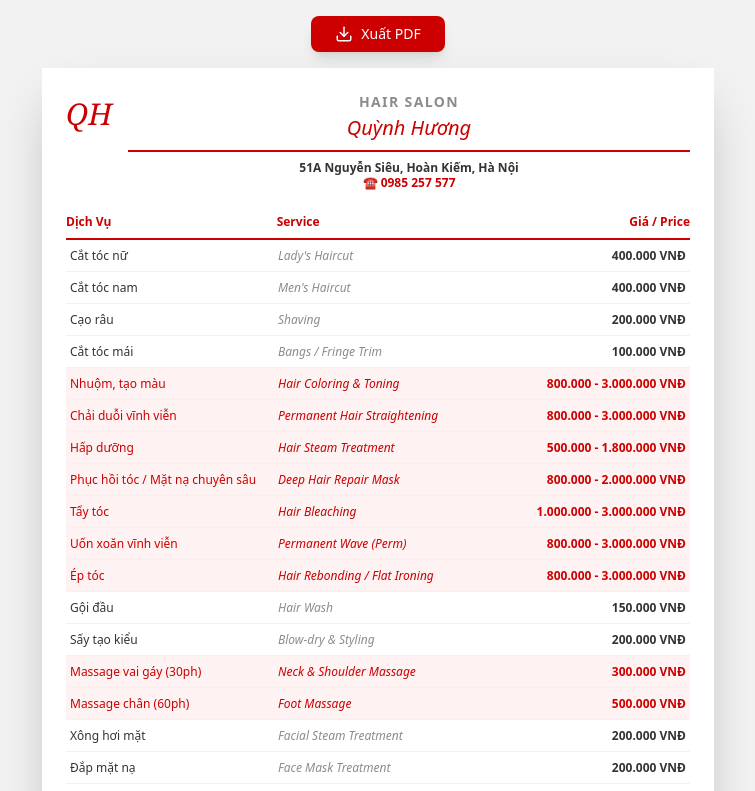
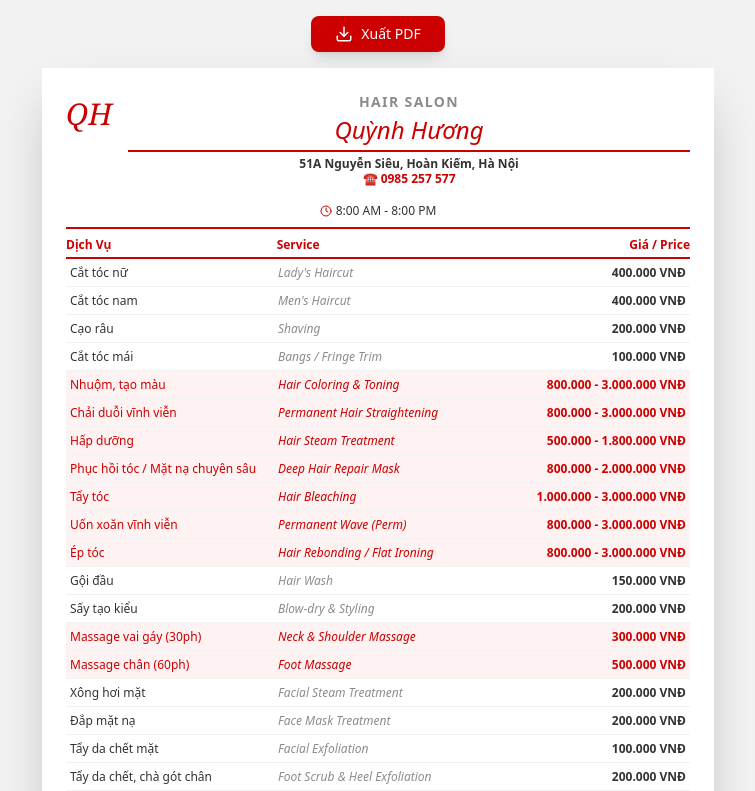
Before and after one commit to namkhanhhhh/HQ, a Next.js app: page / in a window 1280 px wide. Shown: the top 791 px of the page, without its empty margins (262-1017 px from the left). Built offline with nearby package versions, Linux system fonts and the light colour scheme.

Commit message:
feat: update layout for PDF export and web view
Move "8:00 AM - 8:00 PM" to top and enlarge "Quỳnh Hương" text size; reduce padding for content fit on A4 PDF.

Co-authored-by: Nguyễn Nam Khánh <142679395+namkhanhhhh@users.noreply.github.com>

```diff
--- a/app/page.tsx
+++ b/app/page.tsx
@@ -97,11 +97,11 @@ export default function Page() {
         Xuất PDF
       </button>
 
-      {/* Hidden Export Container - Full content for PDF (Same layout as web) */}
-      <div ref={exportRef} className="absolute -left-full -top-full bg-white" style={{ width: '210mm', padding: '24px', boxSizing: 'border-box', display: 'flex', flexDirection: 'column', minHeight: 'fit-content' }}>
+      {/* Hidden Export Container - Full content for PDF */}
+      <div ref={exportRef} className="absolute -left-full -top-full bg-white" style={{ width: '210mm', padding: '20px', boxSizing: 'border-box', display: 'flex', flexDirection: 'column', minHeight: 'fit-content' }}>
         <div className="flex flex-col">
           {/* Header */}
-          <div className="mb-3 pb-3 flex items-start gap-4">
+          <div className="mb-2 pb-2 flex items-start gap-4">
             {/* Logo at Left */}
             <div className="flex-shrink-0 pt-1">
               <div className="text-3xl font-light text-primary" style={{ fontFamily: 'Georgia, serif', fontStyle: 'italic' }}>QH</div>
@@ -110,18 +110,26 @@ export default function Page() {
             {/* Centered Title and Contact */}
             <div className="flex-1 text-center">
               <div className="text-sm font-semibold tracking-widest text-muted-foreground mb-0.5">HAIR SALON</div>
-              <h1 className="text-xl font-light italic text-primary mb-2">Quỳnh Hương</h1>
-              <div className="border-t-2 border-primary pt-2">
+              <h1 className="text-2xl font-light italic text-primary mb-1">Quỳnh Hương</h1>
+              <div className="border-t-2 border-primary pt-1">
                 <div className="text-xs text-foreground leading-tight">
                   <p className="font-semibold mb-0">51A Nguyễn Siêu, Hoàn Kiếm, Hà Nội</p>
-                  <p className="font-bold text-primary">☎ 0985 257 577</p>
+                  <p className="font-bold text-primary text-xs">☎ 0985 257 577</p>
                 </div>
               </div>
             </div>
           </div>
 
+          {/* Hours - Moved to top */}
+          <div className="text-center mb-2 pb-2 border-b-2 border-primary">
+            <div className="flex items-center justify-center gap-1 text-xs">
+              <Clock size={12} className="text-primary" />
+              <span className="font-medium text-xs">8:00 AM - 8:00 PM</span>
+            </div>
+          </div>
+
           {/* Table Header */}
-          <div className="grid grid-cols-3 gap-2 border-b-2 border-primary pb-2 text-xs font-bold text-primary">
+          <div className="grid grid-cols-3 gap-2 border-b-2 border-primary pb-1 text-xs font-bold text-primary">
             <div>Dịch Vụ</div>
             <div>Service</div>
             <div className="text-right">Giá / Price</div>
@@ -130,30 +138,22 @@ export default function Page() {
           {/* Services List */}
           <div className="text-xs">
             {services.map((service, index) => (
-              <div key={index} className={`grid grid-cols-3 gap-2 border-b border-secondary py-2 px-1 ${
+              <div key={index} className={`grid grid-cols-3 gap-2 border-b border-secondary py-1.5 px-1 ${
                 service.highlight ? 'bg-red-50' : ''
               }`}>
-                <div className={`font-medium leading-tight ${service.highlight ? 'text-primary font-bold' : 'text-foreground'}`}>
+                <div className={`font-medium leading-tight text-xs ${service.highlight ? 'text-primary font-bold' : 'text-foreground'}`}>
                   {service.vietnameseName}
                 </div>
-                <div className={`italic leading-tight ${service.highlight ? 'text-primary' : 'text-muted-foreground'}`}>
+                <div className={`italic leading-tight text-xs ${service.highlight ? 'text-primary' : 'text-muted-foreground'}`}>
                   {service.englishName}
                 </div>
-                <div className={`text-right font-semibold leading-tight ${
+                <div className={`text-right font-semibold leading-tight text-xs ${
                   service.highlight ? 'text-primary' : 'text-foreground'
                 }`}>
                   {service.price}
                 </div>
               </div>
             ))}
-          </div>
-
-          {/* Footer */}
-          <div className="border-t-2 border-primary pt-2 text-center mt-1">
-            <div className="flex items-center justify-center gap-1 text-xs">
-              <Clock size={12} className="text-primary" />
-              <span className="font-medium text-xs">8:00 AM - 8:00 PM</span>
-            </div>
           </div>
         </div>
       </div>
@@ -162,7 +162,7 @@ export default function Page() {
       <div ref={posterRef} className="relative w-full max-w-2xl bg-white shadow-2xl" style={{ aspectRatio: '210/297' }}>
         <div className="flex h-full flex-col p-6">
           {/* Header */}
-          <div className="mb-3 pb-3 flex items-start gap-4">
+          <div className="mb-2 pb-2 flex items-start gap-4">
             {/* Logo at Left */}
             <div className="flex-shrink-0 pt-1">
               <div className="text-3xl font-light text-primary" style={{ fontFamily: 'Georgia, serif', fontStyle: 'italic' }}>QH</div>
@@ -171,18 +171,26 @@ export default function Page() {
             {/* Centered Title and Contact */}
             <div className="flex-1 text-center">
               <div className="text-sm font-semibold tracking-widest text-muted-foreground mb-0.5">HAIR SALON</div>
-              <h1 className="text-xl font-light italic text-primary mb-2">Quỳnh Hương</h1>
-              <div className="border-t-2 border-primary pt-2">
+              <h1 className="text-2xl font-light italic text-primary mb-1">Quỳnh Hương</h1>
+              <div className="border-t-2 border-primary pt-1">
                 <div className="text-xs text-foreground leading-tight">
                   <p className="font-semibold mb-0">51A Nguyễn Siêu, Hoàn Kiếm, Hà Nội</p>
-                  <p className="font-bold text-primary">☎ 0985 257 577</p>
+                  <p className="font-bold text-primary text-xs">☎ 0985 257 577</p>
                 </div>
               </div>
             </div>
           </div>
 
+          {/* Hours - Moved to top */}
+          <div className="text-center mb-2 pb-2 border-b-2 border-primary">
+            <div className="flex items-center justify-center gap-1 text-xs">
+              <Clock size={12} className="text-primary" />
+              <span className="font-medium text-xs">8:00 AM - 8:00 PM</span>
+            </div>
+          </div>
+
           {/* Table Header */}
-          <div className="grid grid-cols-3 gap-2 border-b-2 border-primary pb-2 text-xs font-bold text-primary">
+          <div className="grid grid-cols-3 gap-2 border-b-2 border-primary pb-1 text-xs font-bold text-primary">
             <div>Dịch Vụ</div>
             <div>Service</div>
             <div className="text-right">Giá / Price</div>
@@ -191,7 +199,7 @@ export default function Page() {
           {/* Services List */}
           <div className="flex-1 overflow-y-auto text-xs">
             {services.map((service, index) => (
-              <div key={index} className={`grid grid-cols-3 gap-2 border-b border-secondary py-2 px-1 ${
+              <div key={index} className={`grid grid-cols-3 gap-2 border-b border-secondary py-1.5 px-1 ${
                 service.highlight ? 'bg-red-50' : ''
               }`}>
                 <div className={`font-medium leading-tight ${service.highlight ? 'text-primary font-bold' : 'text-foreground'}`}>
```
